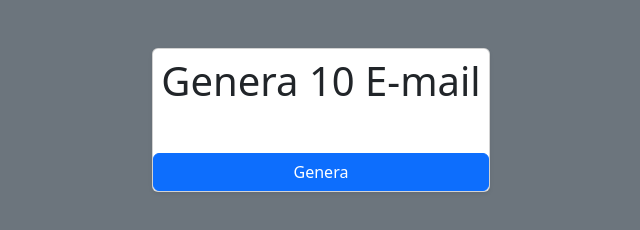
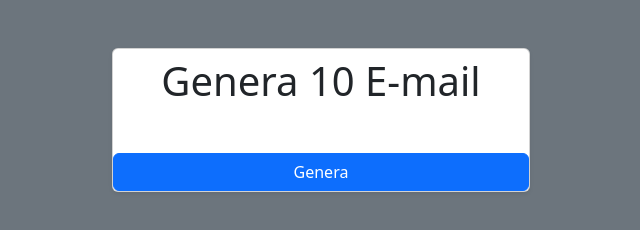
Before and after one commit to Vincenzo-Polverino/js-email-list, a plain HTML site: page index.html in a window 1280 px wide. Shown: the whole page, without its empty margins (319-959 px from the left). Drawn offline with nearby package versions, Linux system fonts and the light colour scheme.

Commit message:
fix card bug
la card scattava in laghezza con alcune e-mail troppo lunghe

```diff
--- a/index.html
+++ b/index.html
@@ -20,8 +20,8 @@
 <body class="bg-secondary">
     <div class="container d-flex justify-content-center">
         <div class="my-5">
-            <div class="card shadow-sm h-100">
-                <h1 class="text-center p-2"> Genera 10 E-mail</h1>
+            <div class="card shadow-sm ">
+                <h1 class="text-center py-2 px-5"> Genera 10 E-mail</h1>
                 <ul class="email_list py-2 px-5"></ul>
 
                 <button type="button" class="btn btn-primary">
```
